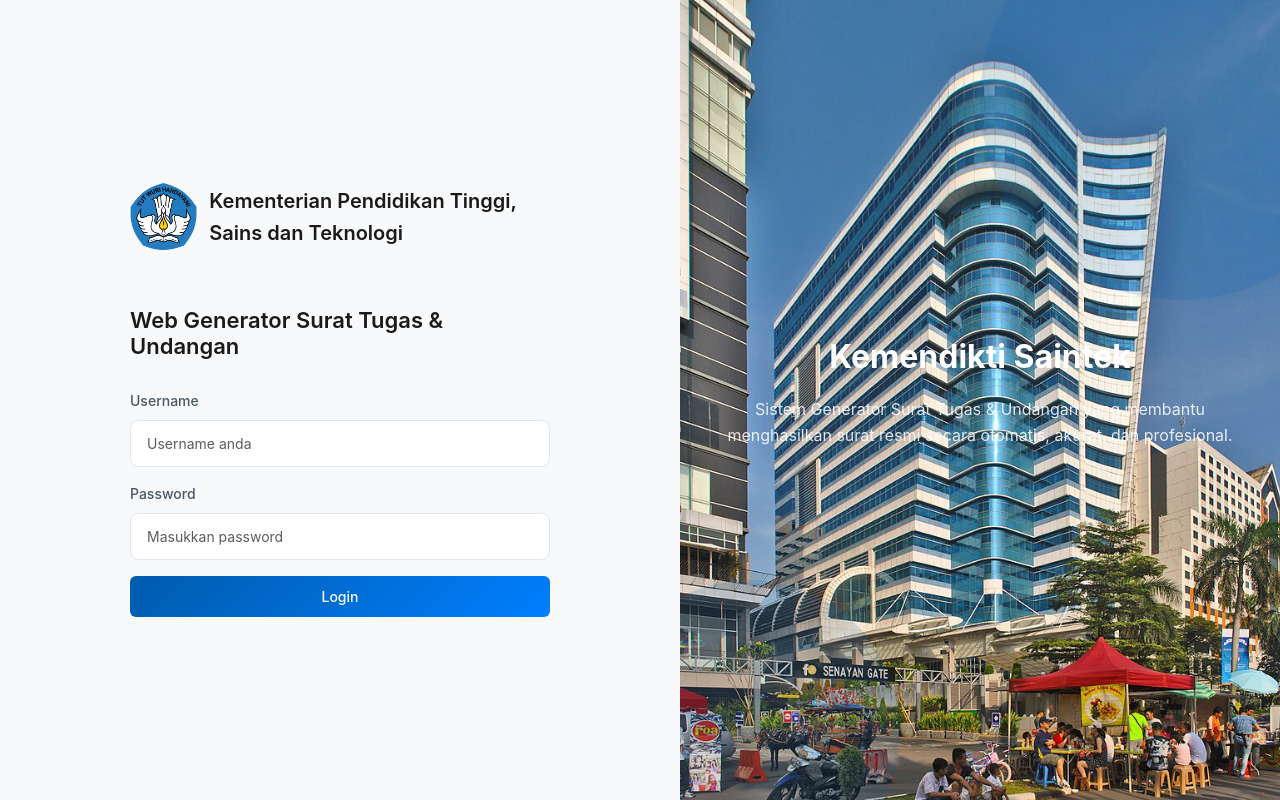
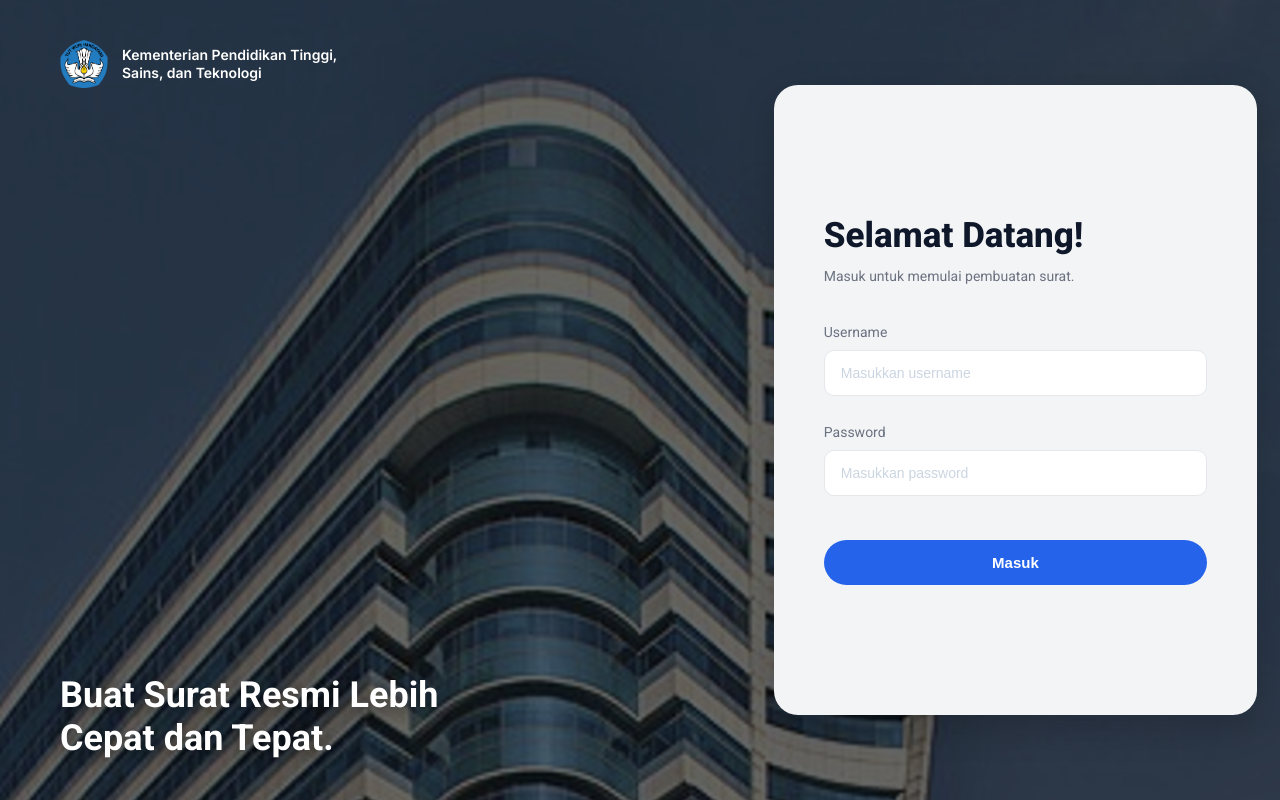
Before and after one commit to uhuycihuy/web_generator_surat, a PHP site: page /login in a window 1280 px wide. Run offline with PHP 8.4, Linux system fonts and the light colour scheme.

Commit message:
Perubahan Tampilan Login

```diff
--- a/public/login.php
+++ b/public/login.php
@@ -4,7 +4,6 @@ require_once __DIR__ . '/../backend/models/User.php';
 require_once __DIR__ . '/../backend/controllers/AuthController.php';
 require_once __DIR__ . '/../backend/helpers/utils.php';
 
-// Cek error message dari session
 if (session_status() === PHP_SESSION_NONE) {
     session_start();
 }
@@ -19,94 +18,80 @@ unset($_SESSION['error']);
 ?>
 
 <!DOCTYPE html>
-<html lang="en">
+<html lang="id">
 <head>
     <meta charset="UTF-8">
     <meta name="viewport" content="width=device-width, initial-scale=1.0">
     <title>Login - Kemendikti Saintek</title>
-    <link href="https://cdn.jsdelivr.net/npm/bootstrap@5.3.3/dist/css/bootstrap.min.css" rel="stylesheet">
-    <link rel="stylesheet" href="<?= assetUrl('styles.css') ?>">
+
+    <link href="https://fonts.googleapis.com/css2?family=Inter:wght@500;600&family=Roboto:wght@400;500;700;800&display=swap" rel="stylesheet">
+    <link rel="stylesheet" href="/web_generator_surat/public/assets/login.css?v=<?= time() ?>">
 </head>
+
 <body class="login-page">
-    <!-- Notifikasi Logout (auto-hide setelah 3 detik) -->
+
     <?php if (isset($_GET['status']) && $_GET['status'] === 'logout'): ?>
         <div class="logout-notification" id="logoutNotif">
-            Anda berhasil logout.
+            ✓ Anda berhasil logout
         </div>
     <?php endif; ?>
 
-    <div class="login-container">
-        <!-- Left Side - Login Form -->
-        <div class="login-left">
-            <div class="login-form-wrapper">
-                <div class="logo-section">
-                    <div class="logo-icon">
-                        <img src="<?= assetUrl('logo_kemendikti-saintek.png') ?>" alt="Logo Kemendikti" class="logo-img">
+    <!-- Layer background + overlay -->
+    <div class="background-layer"></div>
+    <div class="overlay-layer"></div>
+
+    <!-- SPLIT LAYOUT -->
+    <div class="split">
+        <!-- LEFT PANEL: logo atas + hero text bawah -->
+        <div class="left-panel">
+            <div class="logo-header">
+                <img src="<?= assetUrl('logo_kemendikti-saintek.png') ?>" alt="Logo Kemendikti">
+                <h1>Kementerian Pendidikan Tinggi,<br>Sains, dan Teknologi</h1>
+            </div>
+
+            <div class="hero-text">
+                Buat Surat Resmi Lebih<br>Cepat dan Tepat.
+            </div>
+        </div>
+
+        <!-- RIGHT PANEL: floating login card (mengonsumsi setengah layar kanan) -->
+        <div class="right-panel">
+            <div class="login-card">
+                <h2 class="login-title">Selamat Datang!</h2>
+                <p class="login-subtitle">Masuk untuk memulai pembuatan surat.</p>
+
+                <?php if ($error): ?>
+                    <div class="alert alert-danger" role="alert">
+                        <?= htmlspecialchars($error) ?>
                     </div>
-
-                    <div class="logo-text">Kementerian Pendidikan Tinggi, Sains dan Teknologi</div>
-                </div>
-
-                <h2 class="welcome-title">Web Generator Surat Tugas & Undangan</h2>
-
-                <?php if($error): ?>
-                <div class="alert alert-danger" role="alert">
-                    <?= htmlspecialchars($error) ?>
-                </div>
                 <?php endif; ?>
 
                 <form method="POST" action="<?= baseUrl('login') ?>">
                     <input type="hidden" name="action" value="login">
-                    <div class="mb-3">
+
+                    <div class="form-group">
                         <label for="username" class="form-label">Username</label>
-                        <input type="text" class="form-control" id="username" name="username" placeholder="Username anda" required>
+                        <input type="text" id="username" name="username" class="form-control" placeholder="Masukkan username" required>
                     </div>
-                    <div class="mb-3">
+
+                    <div class="form-group">
                         <label for="password" class="form-label">Password</label>
-                        <input type="password" class="form-control" id="password" name="password" placeholder="Masukkan password" required>
+                        <input type="password" id="password" name="password" class="form-control" placeholder="Masukkan password" required>
                     </div>
-                    <!-- Remember Me & Forgot Password
-                    <div class="remember-forgot">
-                        <div class="form-check">
-                            <input class="form-check-input" type="checkbox" id="rememberMe">
-                            <label class="form-check-label" for="rememberMe">
-                                Ingat saya
-                            </label>
-                        </div>
-                    </div>
-                    -->
 
-                    <button type="submit" class="btn btn-login">Login</button>
+                    <button type="submit" class="btn-login">Masuk</button>
                 </form>
-            </div>
-        </div>
-
-        <!-- Right Side - Image Background -->
-        <div class="login-right">
-            <div class="decorative-circle circle-1"></div>
-            <div class="decorative-circle circle-2"></div>
-
-            <div class="right-content">
-                <h1 class="right-title">Kemendikti Saintek</h1>
-                <p class="right-description">
-                    Sistem Generator Surat Tugas & Undangan yang membantu menghasilkan surat resmi secara otomatis, akurat, dan profesional.
-                </p>
             </div>
         </div>
     </div>
 
     <script>
-        // Auto-hide notifikasi logout setelah 3 detik
-        const logoutNotif = document.getElementById('logoutNotif');
-        if (logoutNotif) {
-            // Bersihkan URL dari parameter status=logout
+        const notif = document.getElementById('logoutNotif');
+        if (notif) {
             if (window.location.search.includes('status=logout')) {
                 window.history.replaceState({}, document.title, window.location.pathname);
             }
-
-            setTimeout(() => {
-                logoutNotif.remove();
-            }, 3000);
+            setTimeout(() => notif.remove(), 3000);
         }
     </script>
 </body>
```
Also changed, not shown: public/assets/gedung.png (added), public/assets/login.css (added).
